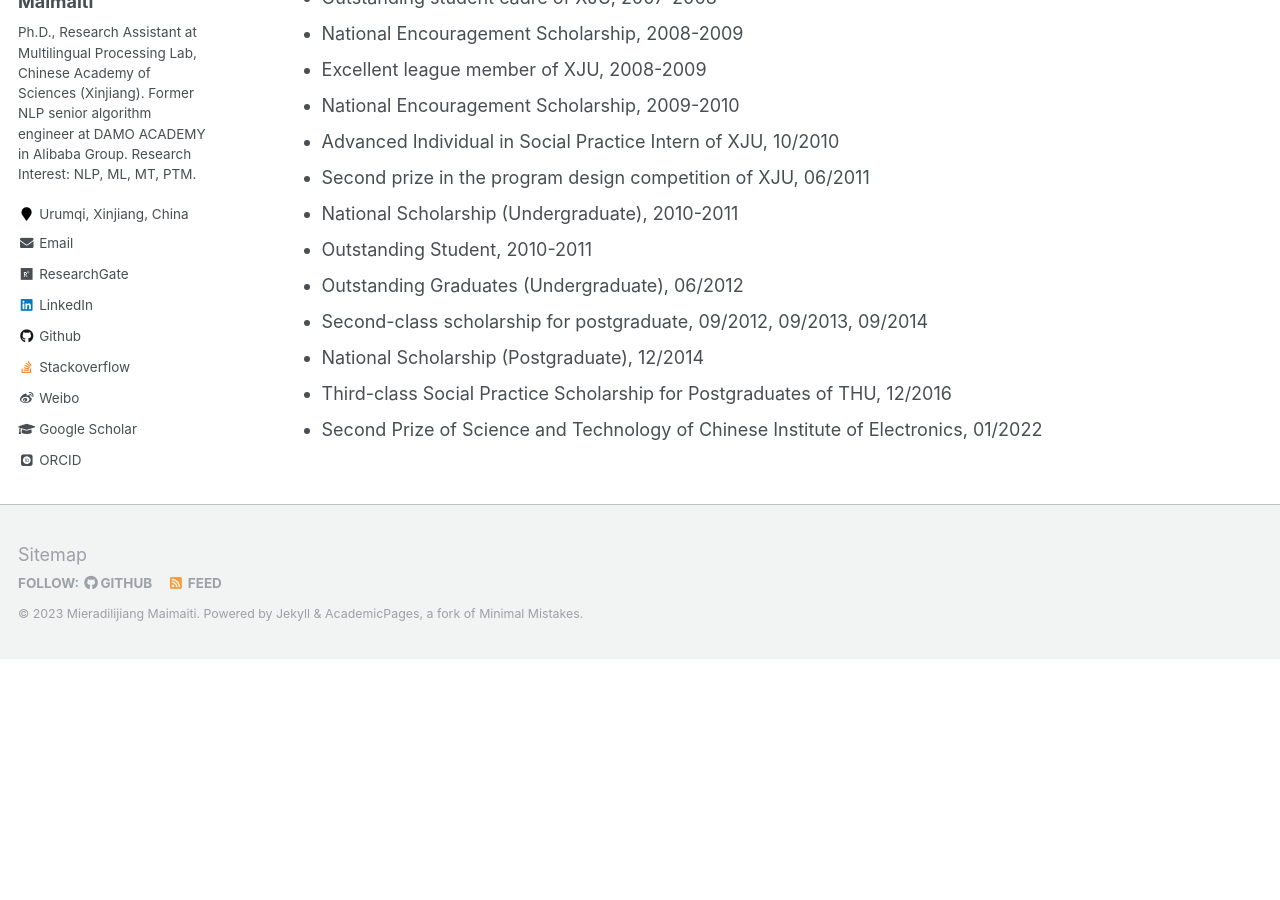
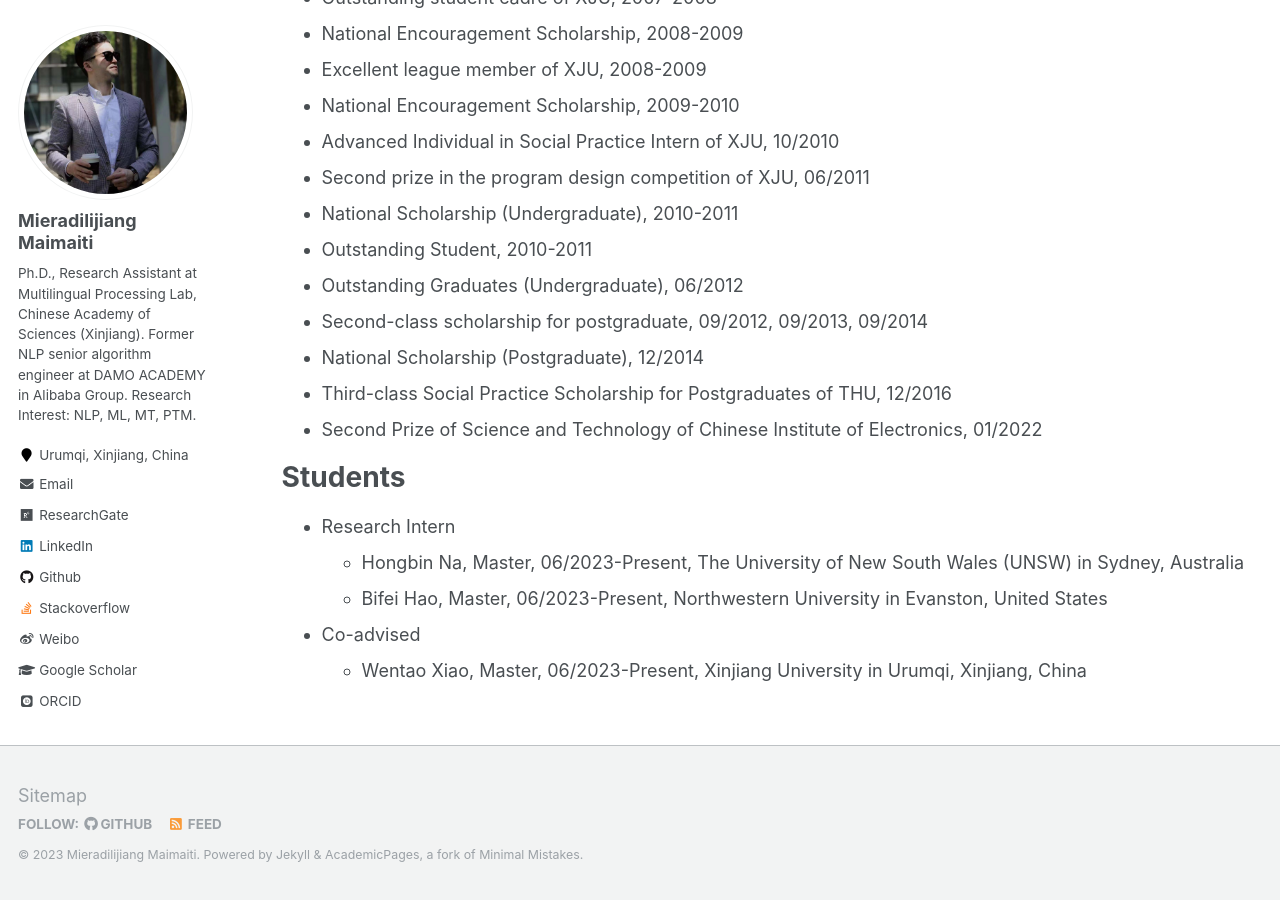
Before and after one commit to miradel51/miradel51.github.io, a Jekyll site: the page built from _pages/cv.md, in a window 1280 px wide and 900 px high, scrolled down 3854 px. Built offline with Jekyll 4.4.1, drawn with Linux system fonts in a browser that asks for light colours; some web fonts are replaced; before the commit the page ends 4513 px from its top, so only the background shows below that.

Commit message:
Update cv.md
added intern and co-advised students

```diff
--- a/_pages/cv.md
+++ b/_pages/cv.md
@@ -125,6 +125,15 @@ Honors
 * Third-class Social Practice Scholarship for Postgraduates of THU, 12/2016
 * Second Prize of Science and Technology of Chinese Institute of Electronics, 01/2022
 
+Students
+=======
+* Research Intern
+  * Hongbin Na, Master, 06/2023-Present, The University of New South Wales (UNSW) in Sydney, Australia
+  * Bifei Hao, Master, 06/2023-Present, Northwestern University in Evanston, United States
+* Co-advised
+  * Wentao Xiao, Master, 06/2023-Present, Xinjiang University in Urumqi, Xinjiang, China
+
+
 <!-- Academic Service
 ======
 * Conference reviewer & Technical Program Committee (TPC): ACL2016, ACL2023, AAAI2018, COLING2018, NAACL2019, PACLIC2021, IJCNN2022, NLPAI2022, ADMIT2022-2023, AMLIT2023, ACDP2023, IEEE CEC2023, CVIPPR2023, AIMLR2023, CSSE2023, AISS2023，AACIP2023, MLAMDA2023
```
